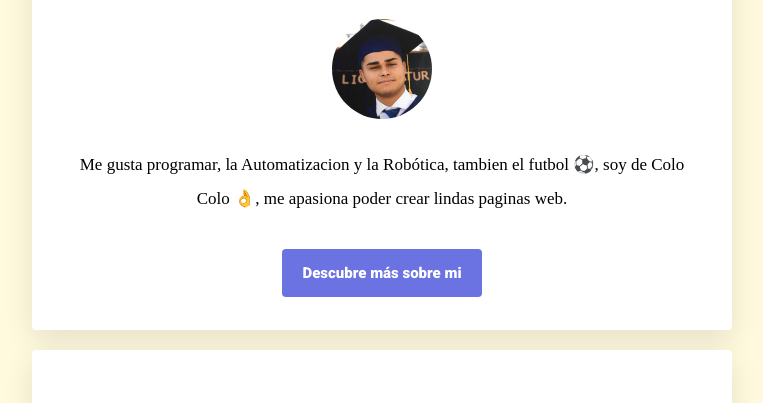
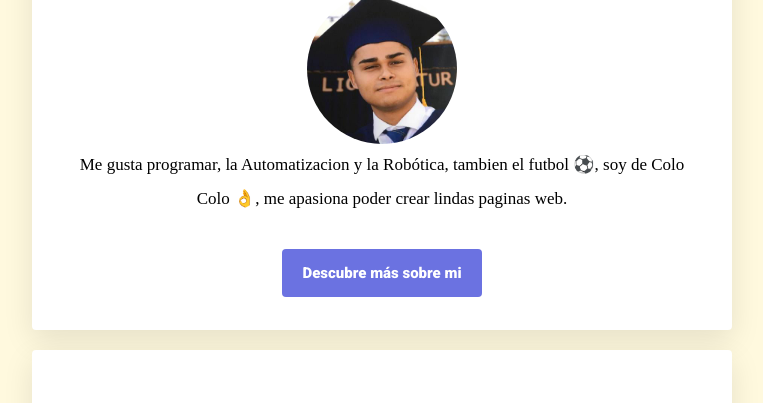
Before and after one commit to aaroncillo/profile, a plain HTML site: page index.html in a window 1280 px wide. In both pictures the pointer is over the picture 640 px from the left and 236 px from the top of the page. Shown: the part 168-571 px from the top of the page, without its empty margins (258-1021 px from the left). Drawn offline with Linux system fonts and the light colour scheme.

Commit message:
zoom en foto perfil

```diff
--- a/style.css
+++ b/style.css
@@ -24,6 +24,11 @@ h2 {
 
 #img_aaron {
   border-radius: 100px;
+  transition: 0.5s;
+  object-fit: cover;
+}
+#img_aaron:hover {
+  transform: scale(1.5);
 }
 
 .container {
```
